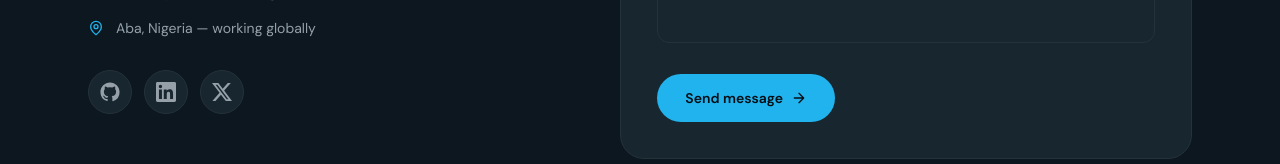
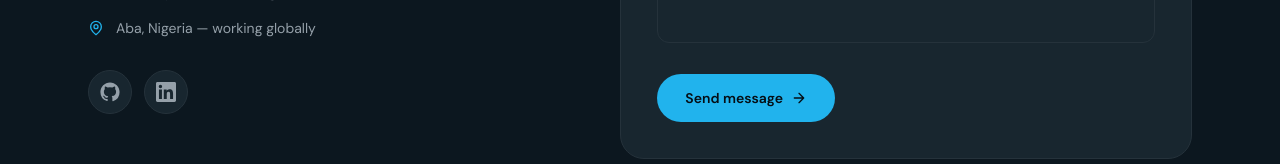
Before and after one commit to blessedjonathan2010-cyber/blessed-portfolio, a React (Vite) app: page / in a window 1280 px wide. Shown: the part 5813-5977 px from the top of the page. Built offline with nearby package versions, Linux system fonts and the light colour scheme.

Commit message:
Only show social icons that have links

```diff
--- a/src/components/Contact.jsx
+++ b/src/components/Contact.jsx
@@ -19,7 +19,7 @@ export default function Contact() {
   const socials = [
     { label: 'GitHub', href: data.socials.github, icon: GitHubIcon },
     { label: 'LinkedIn', href: data.socials.linkedin, icon: LinkedInIcon },
-    { label: 'X', href: data.socials.x, icon: XIcon },
+    ...(data.socials.x ? [{ label: 'X', href: data.socials.x, icon: XIcon }] : []),
   ]
 
   const inputClasses =
```
